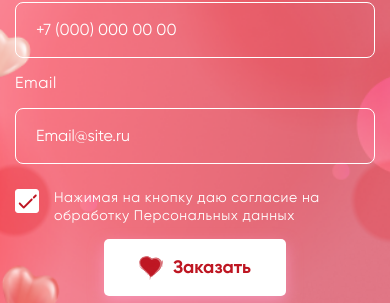
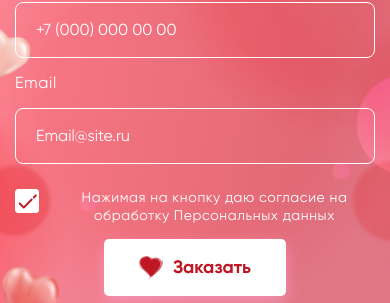
Before and after one commit to Artematrr/Jar-full-of-Love, a React (Vite) app: page / in a window 390 px wide. Shown: the part 3780-4083 px from the top of the page. Built offline with nearby package versions, Linux system fonts and the light colour scheme.

Commit message:
update form section

```diff
--- a/src/styles/styles.css
+++ b/src/styles/styles.css
@@ -1030,6 +1030,9 @@ input[type=checkbox]:focus-visible + label::before {
   .form__group-submit {
     justify-content: center;
   }
+  .form__group-privacy {
+    text-align: center;
+  }
 }
 @media screen and (max-width: 480px) {
   .form {
--- a/src/styles/styles.scss
+++ b/src/styles/styles.scss
@@ -884,6 +884,10 @@ input[type='checkbox']:focus-visible + label::before {
 			&-submit {
 				justify-content: center;
 			}
+
+			&-privacy {
+				text-align: center;
+			}
 		}
 	}
 }
```
Also changed, not shown: 1 other file (tests, documents, lock files or other folders).
